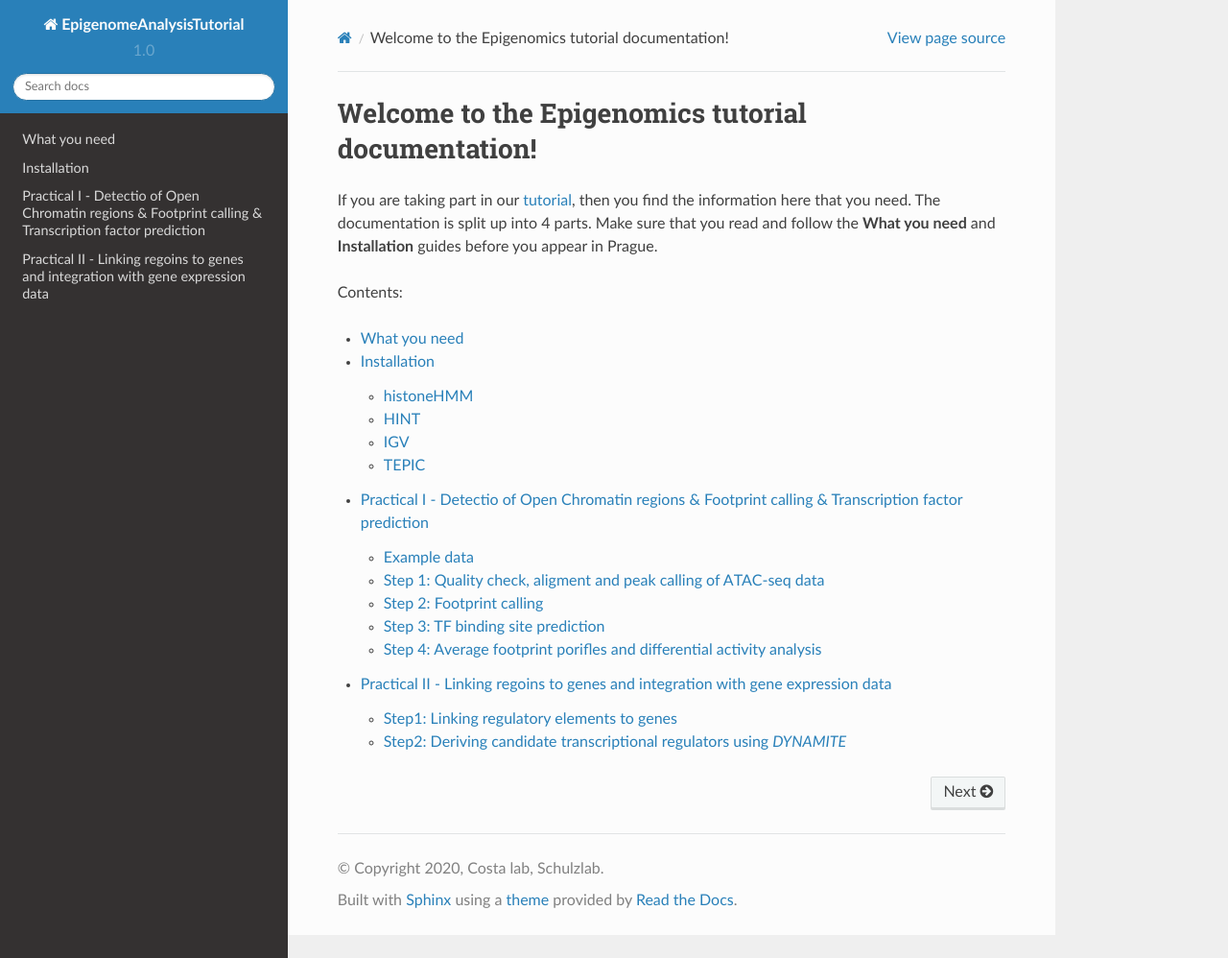
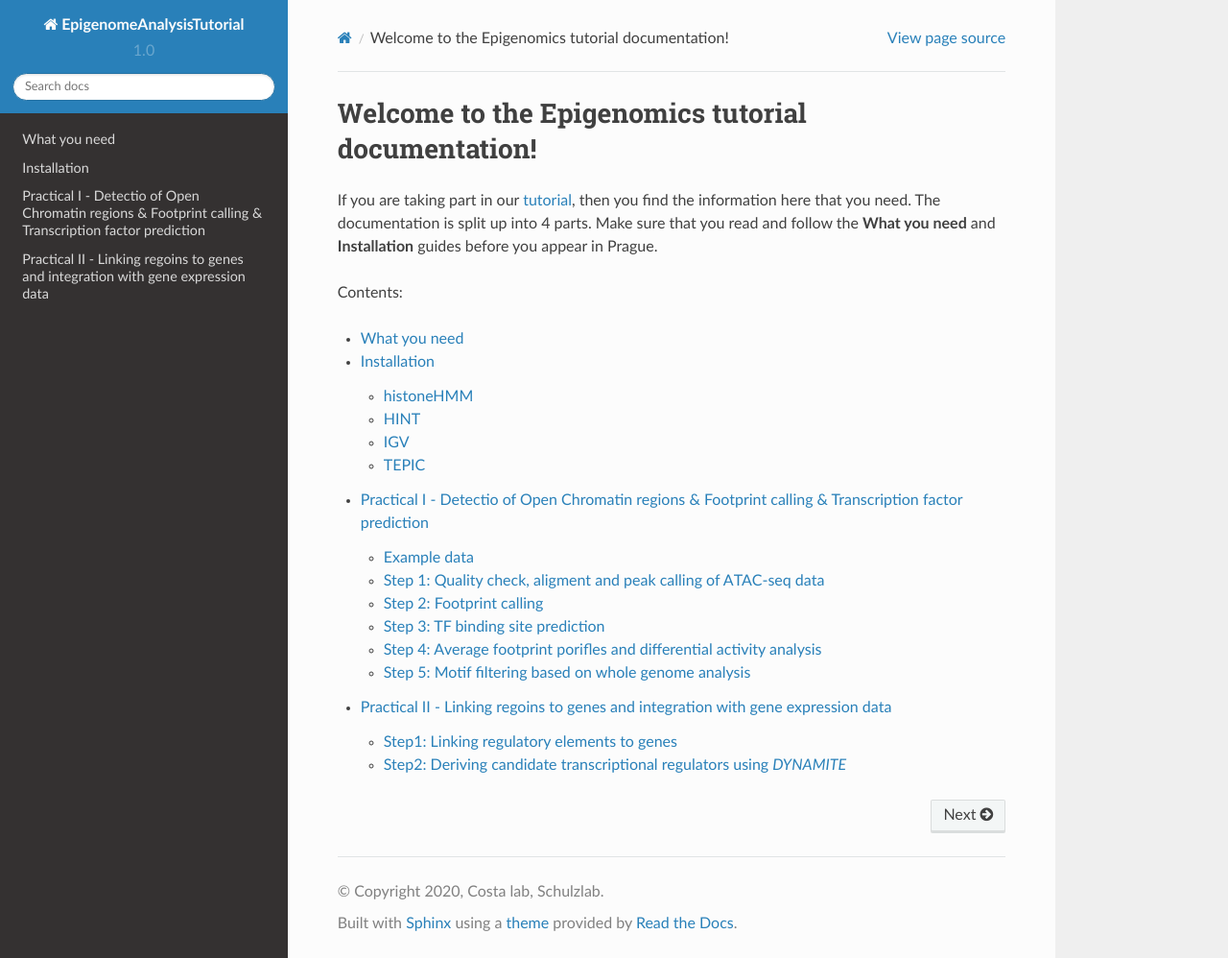
Before and after one commit to SchulzLab/EpigenomeAnalysisTutorial-2020, a Sphinx documentation site: the page built from docs/index.rst, in a window 1280 px wide and 998 px high. Shown: the whole window at 96% size. Built offline with Sphinx 7.4.7 and the Read the Docs theme 2.0.0, drawn with Linux system fonts in a browser that asks for light colours.

Commit message:
Update Practical1.rst

```diff
--- a/docs/Practical1.rst
+++ b/docs/Practical1.rst
@@ -99,7 +99,12 @@ Finally, we use HINT to generate average ATAC-seq profiles around MPBSs. This an
     mkdir -p ./session1/results/hint_chr1/diff_footprints
     rgt-hint differential --organism=hg38 --bc --nc 30 --mpbs-files=./session1/results/hint_chr1/motifmatching/hESC_mpbs.bed,./session1/results/hint_chr1/motifmatching/Cardiac_mpbs.bed --reads-files=./results/bwa/mergedReplicate/hESC.mRp.clN.sorted.bam,./results/bwa/mergedReplicate/Cardiac.mRp.clN.sorted.bam --conditions=hESC,Cardiac --output-location=./session1/results/hint_chr1/diff_footprints
 
-Results of the TF activity are provided in the table ``./session1/results/hint_chr1/diff_footprints/differential_statistics.txt`` . You can use the R script XXX to make a nice vizualisation. Note that this script only consider TFs with significant change in activity (p-value < 0.05) and at least 1.000 binding sites for TF.  This indicates that SOX ....
+The above command will
+
+Step 5: Motif filtering based on whole genome analysis
+--------------------------------------------------------------------------
+The above analyses are based on chromosome 1 and we provide here the results using all chromsomes. Results of the TF activity are provided in the table ``./session1/results/hint/diff_footprints/differential_statistics.txt`` . You can use the R script XXX to make a nice vizualisation. Note that this script only consider TFs with significant change in activity (p-value < 0.05) and at least 1.000 binding sites for TF.  This indicates that SOX ....
+
 
 XXX - filter motif file (MA1104.2.GATA6 |MA0482.2.GATA4 and MA0142.1.Pou5f1::Sox2).
 
```
